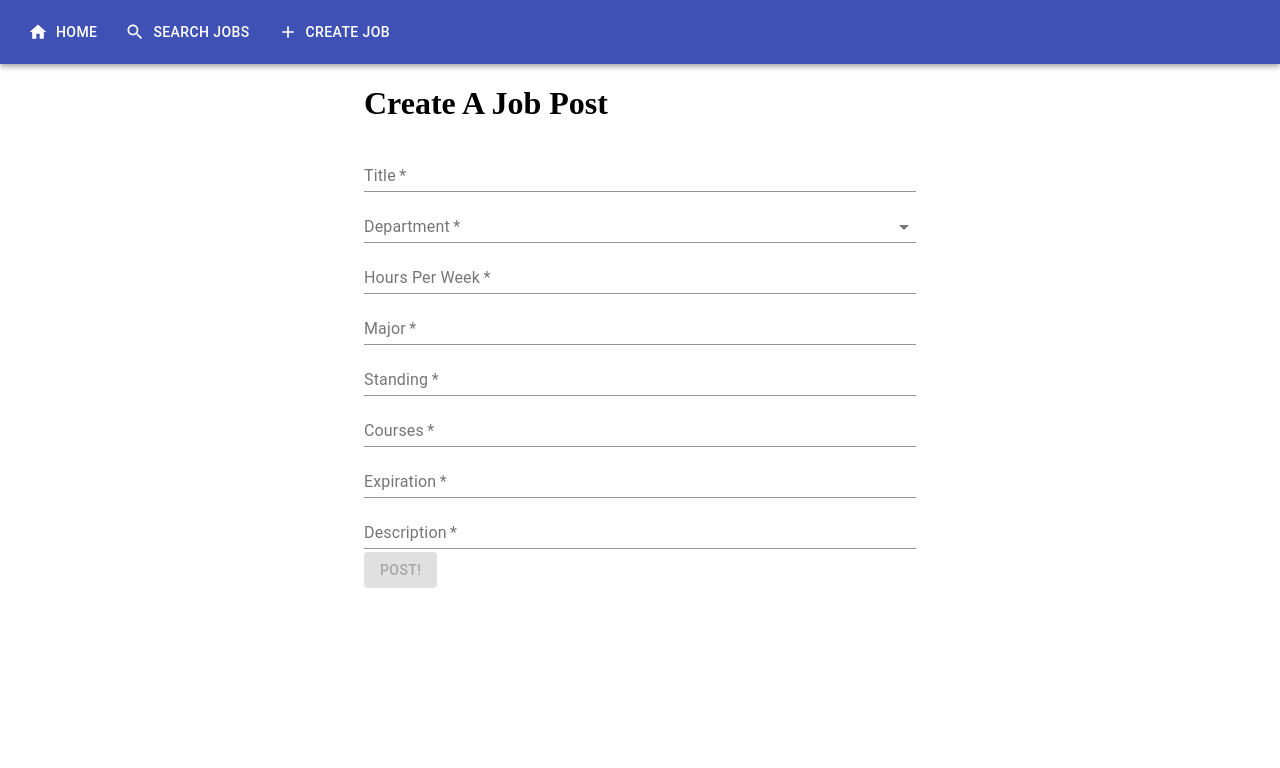
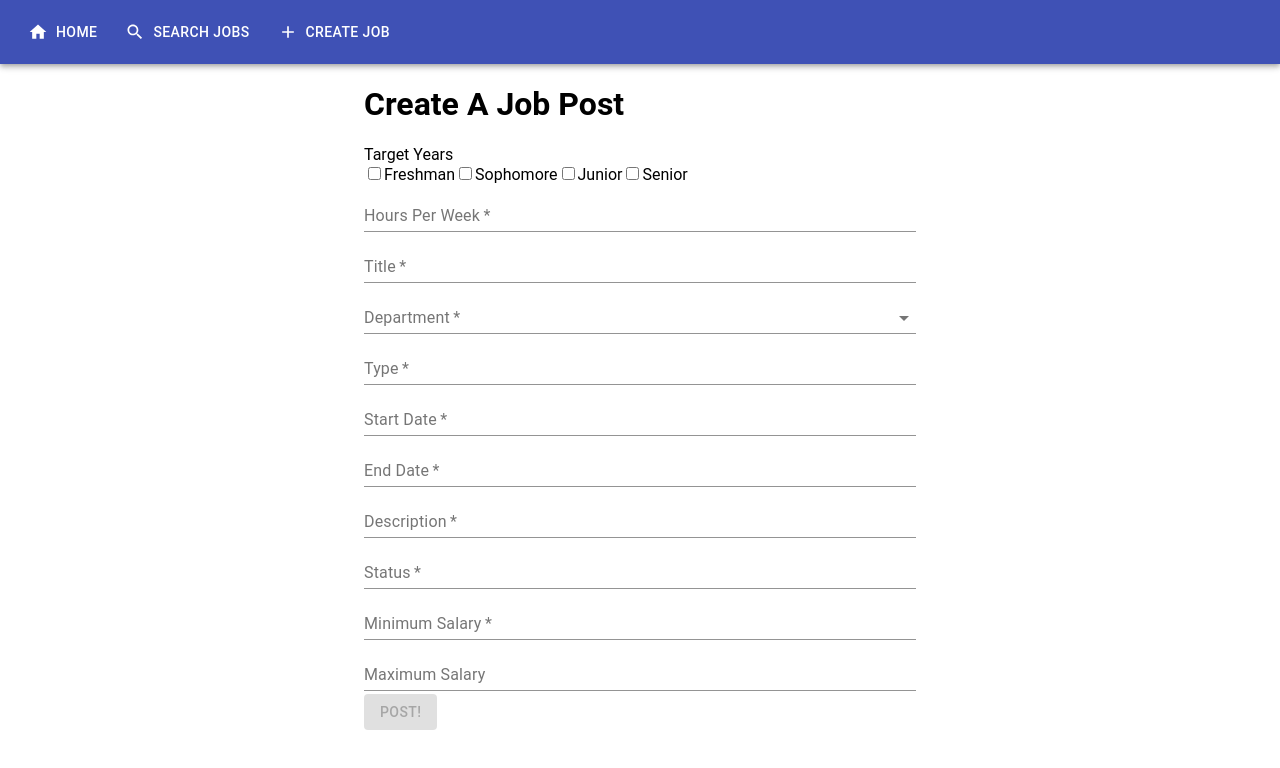
Before and after one commit to vtruo009/R-Match, a React (Create React App) app in the folder src/client/: page /create-job in a window 1280 px wide. Shown: the top 768 px of the page. Built offline with nearby package versions, Linux system fonts and the light colour scheme.

Commit message:
Changed font and added numeric validation and checkbox feature

```diff
--- a/src/client/src/Pages/CreateJob.tsx
+++ b/src/client/src/Pages/CreateJob.tsx
@@ -1,36 +1,59 @@
 import React from 'react';
-import { Formik, Form } from "formik";
+import { Formik, Form, Field} from "formik";
 import Button from "@material-ui/core/Button";
+import * as Yup from 'yup';
 
 import FormikField from "../Components/JobForm/FormikField";
 import FormikSelect, { FormikSelectItem } from "../Components/JobForm/FormikSelect";
 
+
 interface FormValues {
   title: string;
-  department: string;
   hours: string;
   major: string;
-  standing: string;
+  targetYears: string;
   courses: string;
-  expiration: string;
+  startDate: string;
+  endDate: string;
   description: string;
+  status: string;
+  type: string;
+  minSalary: string;
+  maxSalary: string;
 }
 
 const initialValues: FormValues = {
   title: "",
-  department: "",
   hours: "",
   major: "",
-  standing: "",
+  targetYears: "",
   courses: "",
-  expiration: "",
-  description: ""
+  startDate: "",
+  endDate: "",
+  description: "",
+  status: "",
+  type: "",
+  minSalary: "",
+  maxSalary: ""
 };
 
+// Department Selection
 const DepartmentItems: FormikSelectItem[] = [
+  {
+    label: "Biology",
+    value: "biology"
+  },
+  {
+    label: "Biochemistry",
+    value: "biochemistry"
+  },
   {
     label: "Bioengineering",
     value: "bioengineering"
+  },
+  {
+    label: "Chemistry",
+    value: "chemistry"
   },
   {
     label: "Chemical Engineering",
@@ -57,14 +80,36 @@ const DepartmentItems: FormikSelectItem[] = [
       value: "electrical_engineering"
   },
   {
+    label: "Mathematics",
+    value: "mathematics"
+  },
+  {
       label: "Materials Science and Engineering",
       value: "materials_sci_engineering"
   },
   {
       label: "Mechanical Engineering",
       value: "mechanical_engineering"
+  },
+  {
+    label: "Physics",
+    value: "physics"
+  },
+  {
+    label: "Statistics",
+    value: "statistics"
   }
 ];
+
+// Regex for numeric checker
+const numericRegex = /^\d+$/;
+
+// Input Validation
+const SignupSchema = Yup.object().shape({
+  hoursPerWeek: Yup.string()
+  .matches(numericRegex, 'All numerics required!')
+  .required('Required!')
+})
 
 const CreateJob: React.FC = () => {
   const handleSubmit = (values: FormValues): void => {
@@ -77,10 +122,31 @@ const CreateJob: React.FC = () => {
       <Formik
         initialValues={initialValues}
         onSubmit={handleSubmit}
+        validationSchema={SignupSchema}
       >
         {({ dirty, isValid }) => {
           return (
             <Form>
+              <div id="checkbox-group">Target Years</div>
+            <div role="group" aria-labelledby="checkbox-group">
+              <label>
+                <Field type="checkbox" name="targetYears" value="freshman" />
+                Freshman
+              </label>
+              <label>
+                <Field type="checkbox" name="targetYears" value="sophomore" />
+                Sophomore
+              </label>
+              <label>
+                <Field type="checkbox" name="targetYears" value="junior" />
+                Junior
+              </label>
+              <label>
+                <Field type="checkbox" name="targetYears" value="senior" />
+                Senior
+              </label>
+            </div>
+            <FormikField name="hoursPerWeek" label="Hours Per Week" required />
               <FormikField name="title" label="Title" required />
               <FormikSelect
                 name="department"
@@ -88,12 +154,13 @@ const CreateJob: React.FC = () => {
                 label="Department"
                 required
               />
-              <FormikField name="hoursPerWeek" label="Hours Per Week" required />
-              <FormikField name="major" label="Major" required />
-              <FormikField name="standing" label="Standing" required />
-              <FormikField name="courses" label="Courses" required />
-              <FormikField name="expiration" label="Expiration" required />
+              <FormikField name ="type" label="Type" required/>
+              <FormikField name ="startDate" label="Start Date" required/>
+              <FormikField name ="endDate" label="End Date"required/>
               <FormikField name="description" label="Description" required />
+              <FormikField name="status" label="Status" required/>
+              <FormikField name="minSalary" label="Minimum Salary" required/>
+              <FormikField name="maxSalary" label="Maximum Salary" />
               <Button
                 variant="contained"
                 color="primary"
--- a/src/client/src/index.css
+++ b/src/client/src/index.css
@@ -4,3 +4,16 @@ div#root {
     margin: 0;
     padding: 0;
 }
+
+h1,body {
+    font-family: "Roboto", -apple-system, BlinkMacSystemFont, "Segoe UI", "Oxygen",
+      "Ubuntu", "Cantarell", "Fira Sans", "Droid Sans", "Helvetica Neue",
+      sans-serif;
+    -webkit-font-smoothing: antialiased;
+    -moz-osx-font-smoothing: grayscale;
+  }
+
+code {
+    font-family: source-code-pro, Menlo, Monaco, Consolas, "Courier New",
+      monospace;
+  }
```
